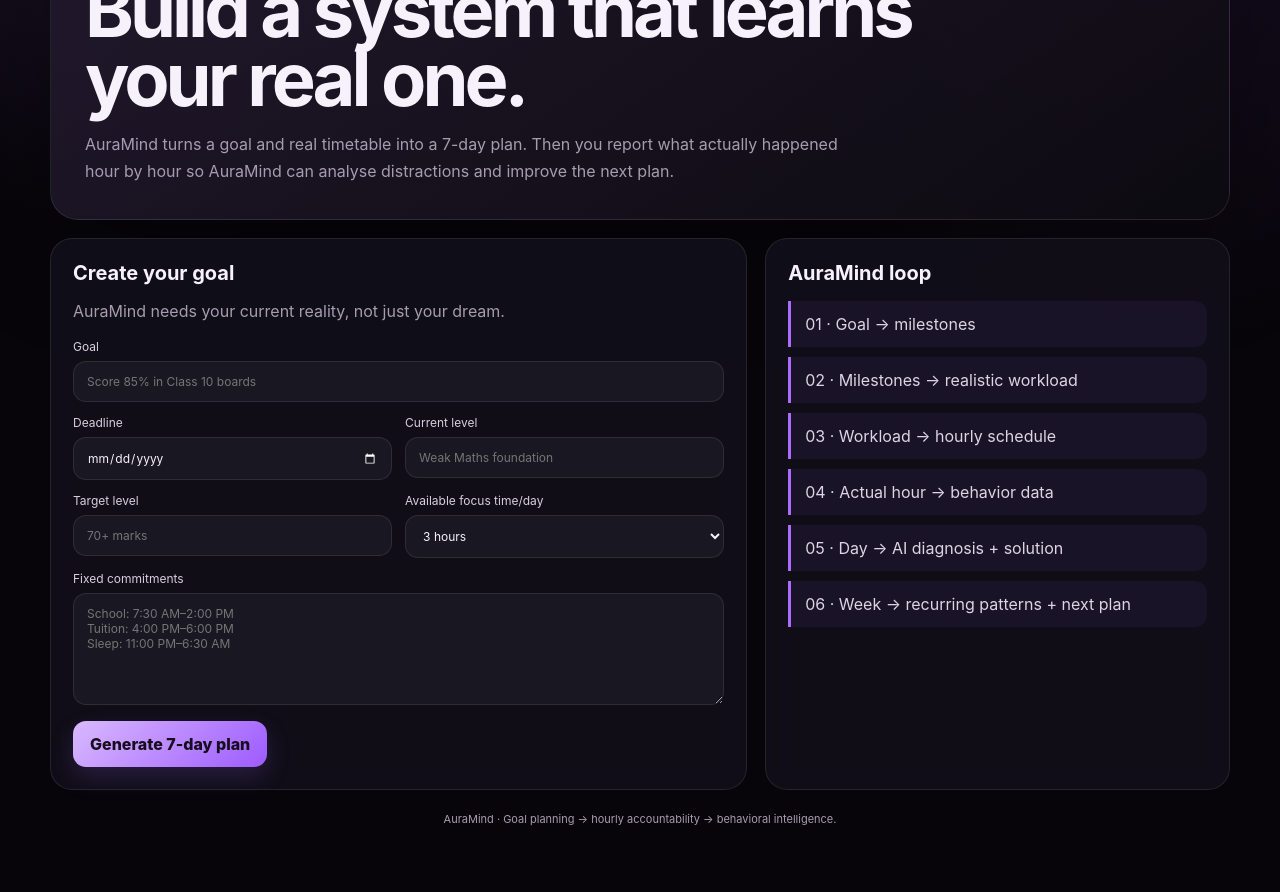
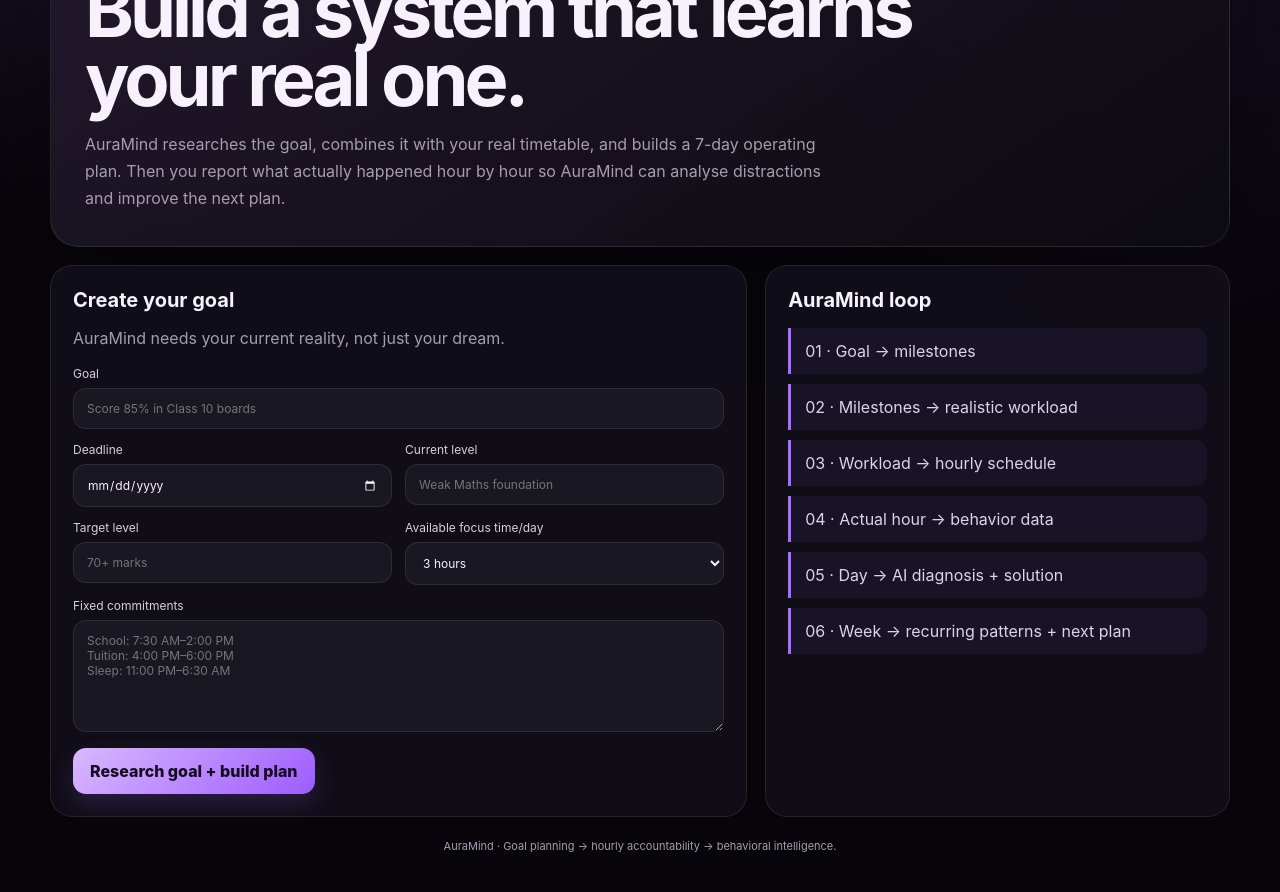
Before and after one commit to Auraflare02/auramind, a Next.js app: page / in a window 1280 px wide. Shown: the part 240-1132 px from the top of the page. Built offline with nearby package versions, Linux system fonts and the light colour scheme.

Commit message:
ui: make research-first goal flow explicit

```diff
--- a/src/app/page.tsx
+++ b/src/app/page.tsx
@@ -49,7 +49,7 @@
       <section className="hero">
         <div className="kicker">Plan your real life</div>
         <h1>Don't plan a perfect day. Build a system that learns your real one.</h1>
-        <p>AuraMind turns a goal and real timetable into a 7-day plan. Then you report what actually happened hour by hour so AuraMind can analyse distractions and improve the next plan.</p>
+        <p>AuraMind researches the goal, combines it with your real timetable, and builds a 7-day operating plan. Then you report what actually happened hour by hour so AuraMind can analyse distractions and improve the next plan.</p>
       </section>
 
       <section className="grid">
@@ -77,7 +77,7 @@
             <label className="full">Fixed commitments
               <textarea value={form.fixedSchedule} onChange={e=>setForm({...form,fixedSchedule:e.target.value})} placeholder={"School: 7:30 AM–2:00 PM\nTuition: 4:00 PM–6:00 PM\nSleep: 11:00 PM–6:30 AM"} />
             </label>
-            <div className="full"><button className="btn" disabled={loading}>{loading?"Building your plan…":"Generate 7-day plan"}</button></div>
+            <div className="full"><button className="btn" disabled={loading}>{loading?"Building your plan…":"Research goal + build plan"}</button></div>
           </form>
           {error&&<div className="error">{error}</div>}
         </div>
```
